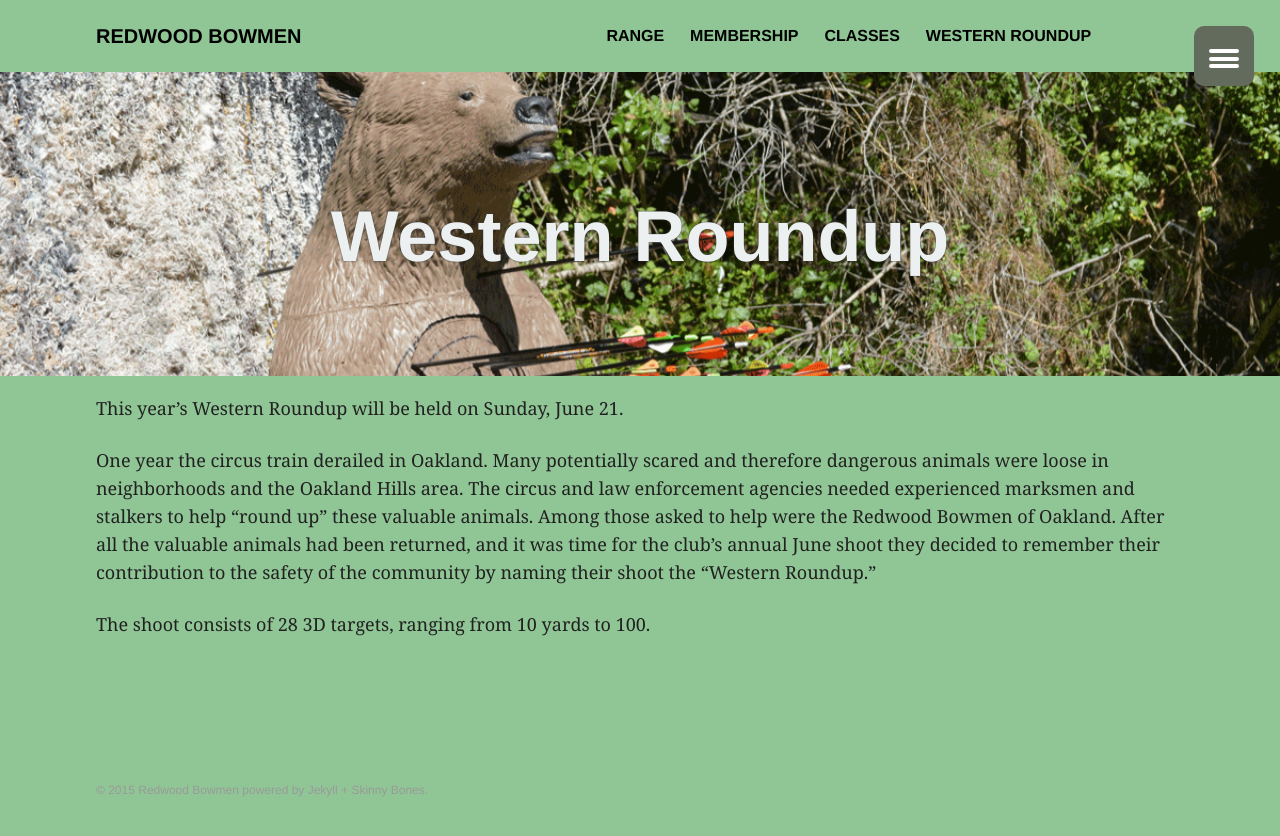
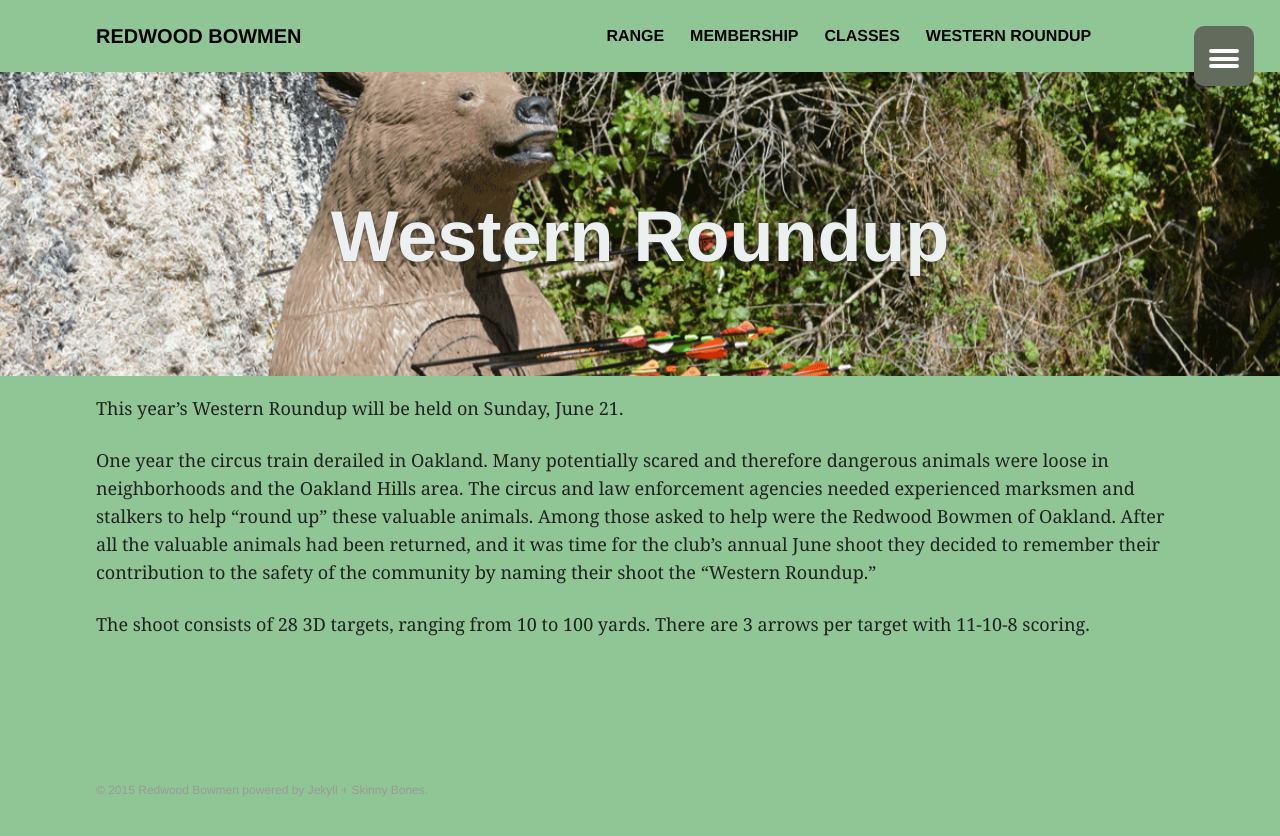
Before and after one commit to reboarchers/reboarchers.github.io, a Jekyll site: the page built from western-roundup.md, in a window 1280 px wide. Shown: the top 836 px of the page. Built offline with Jekyll 4.4.1, drawn with Linux system fonts in a browser that asks for light colours.

Commit message:
Added more info to western roundup

```diff
--- a/western-roundup.md
+++ b/western-roundup.md
@@ -14,4 +14,5 @@ The circus and law enforcement agencies needed experienced marksmen and stalkers
 Among those asked to help were the Redwood Bowmen of Oakland.
 After all the valuable animals had been returned, and it was time for the club’s annual June shoot they decided to remember their contribution to the safety of the community by naming their shoot the “Western Roundup.”
 
-The shoot consists of 28 3D targets, ranging from 10 yards to 100.
+The shoot consists of 28 3D targets, ranging from 10 to 100 yards.
+There are 3 arrows per target with 11-10-8 scoring.
```
